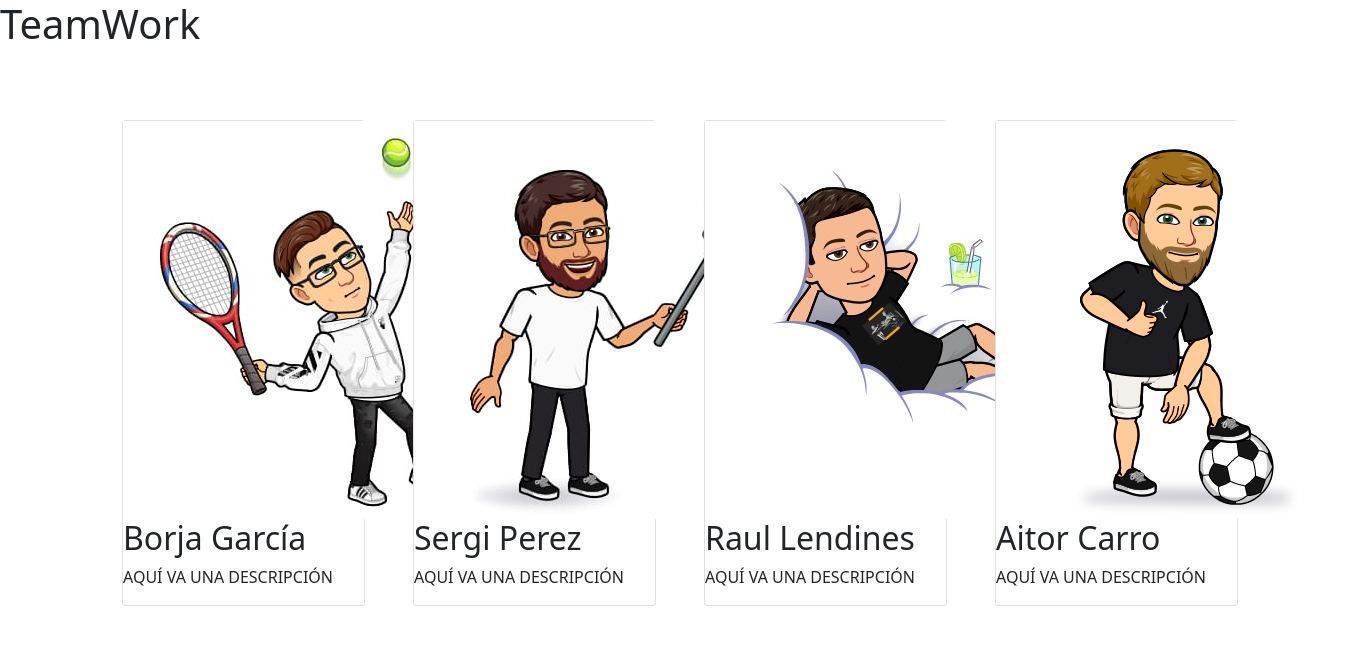
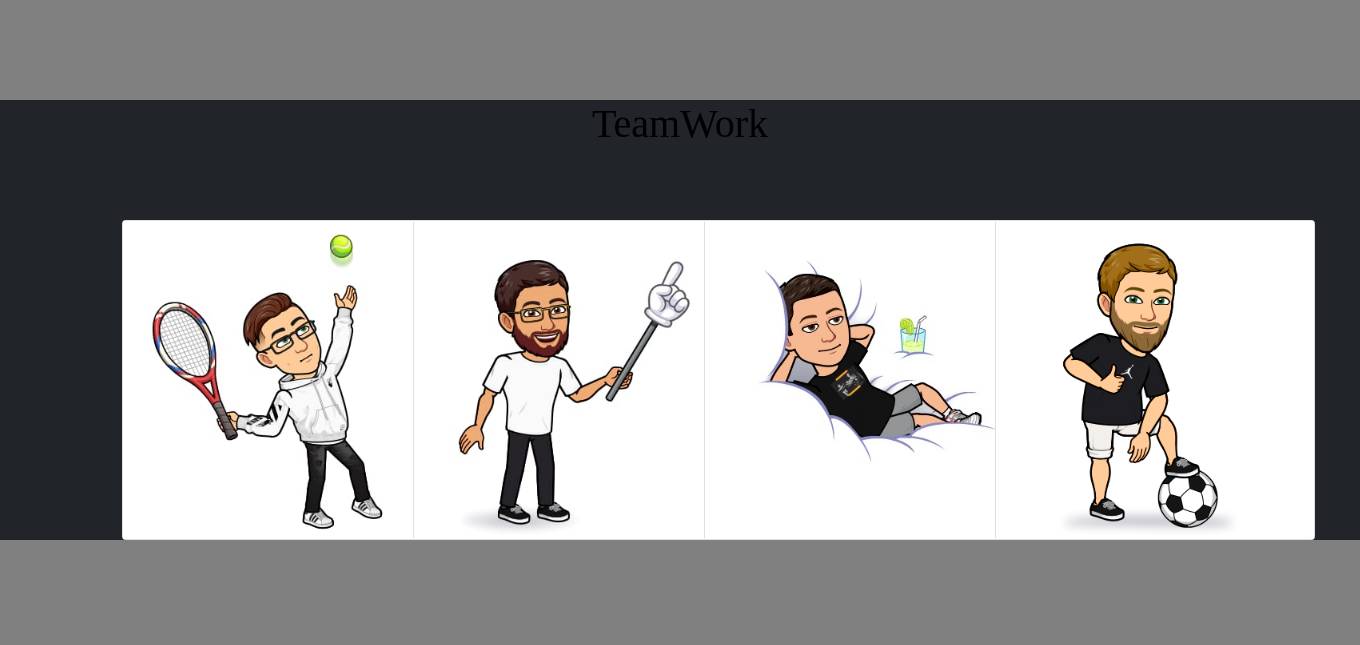
Before and after one commit to sergiJimenez/Project1.github.io, a PHP site: page /indexAboutUs.php in a window 1360 px wide; the page is wider, and only the part inside the window is pictured. Shown: the top 645 px of that part. Run offline with PHP 8.4, Linux system fonts and the light colour scheme; some libraries are stand-ins or nearby versions.

Commit message:
background

```diff
--- a/indexAboutUs.php
+++ b/indexAboutUs.php
@@ -1,32 +1,32 @@
 <!DOCTYPE html>
-<html lang="en">
+<html lang="es">
 
 <head>
     <meta charset="UTF-8">
     <meta http-equiv="X-UA-Compatible" content="IE=edge">
     <meta name="viewport" content="width=device-width, initial-scale=1.0">
-    <link href="https://cdn.jsdelivr.net/npm/bootstrap@5.1.3/dist/css/bootstrap.min.css" rel="stylesheet"
-        integrity="sha384-1BmE4kWBq78iYhFldvKuhfTAU6auU8tT94WrHftjDbrCEXSU1oBoqyl2QvZ6jIW3" crossorigin="anonymous">
-    <link rel="stylesheet" href="style.css">
+    <title>About Us</title>
+    <script src="https://cdn.jsdelivr.net/npm/@popperjs/core@2.10.2/dist/umd/popper.min.js" integrity="sha384-7+zCNj/IqJ95wo16oMtfsKbZ9ccEh31eOz1HGyDuCQ6wgnyJNSYdrPa03rtR1zdB" crossorigin="anonymous"></script>
+    <script src="https://cdn.jsdelivr.net/npm/bootstrap@5.1.3/dist/js/bootstrap.min.js" integrity="sha384-QJHtvGhmr9XOIpI6YVutG+2QOK9T+ZnN4kzFN1RtK3zEFEIsxhlmWl5/YESvpZ13" crossorigin="anonymous"></script>
+    <link href="https://cdn.jsdelivr.net/npm/bootstrap@5.1.3/dist/css/bootstrap.min.css" rel="stylesheet" integrity="sha384-1BmE4kWBq78iYhFldvKuhfTAU6auU8tT94WrHftjDbrCEXSU1oBoqyl2QvZ6jIW3" crossorigin="anonymous">
+    <link rel="stylesheet" href="style/styleAboutUs.css">
     <link rel="stylesheet" href="https://use.fontawesome.com/releases/v5.3.1/css/all.css">
     <script src="https://kit.fontawesome.com/27f55a2a2f.js" crossorigin="anonymous"></script>
-    <title>ABOUT US</title>
 </head>
 
 <body>
-
+    <div class="bg-dark">
         <h1 class="titulo">TeamWork</h1>
         <div class="container">
             <div class="row row-cols-1 row-cols-md-4 g-5 mt-4">
                 <div class="col">
                     <div class="card">
                         <div class="front">
-                        <img src="/media/borja.jpeg" alt="">
+                            <img src="media/borja.jpeg" alt="">
                         </div>
                         <div class="back">
                             <div class="back-content middle">
                                 <h2>Borja García</h2>
-                            <p>AQUÍ VA UNA DESCRIPCIÓN</p>
                             </div>
                         </div>
                     </div>
@@ -35,12 +35,11 @@
                 <div class="col">
                     <div class="card">
                         <div class="front">
-                        <img src="/media/sergi.jpeg" alt="">
+                            <img src="media/sergi.jpeg" alt="">
                         </div>
                         <div class="back">
                             <div class="back-content middle">
                                 <h2>Sergi Perez</h2>
-                            <p>AQUÍ VA UNA DESCRIPCIÓN</p>
                             </div>
                         </div>
                     </div>
@@ -49,12 +48,11 @@
                 <div class="col">
                     <div class="card">
                         <div class="front">
-                        <img src="/media/raul.jpeg" alt="">
+                            <img src="media/raul.jpeg" alt="">
                         </div>
                         <div class="back">
                             <div class="back-content middle">
                                 <h2>Raul Lendines</h2>
-                            <p>AQUÍ VA UNA DESCRIPCIÓN</p>
                             </div>
                         </div>
                     </div>
@@ -63,27 +61,18 @@
                 <div class="col">
                     <div class="card">
                         <div class="front">
-                        <img src="/media/aitor.png" alt="">
+                            <img src="media/aitor.png" alt="">
                         </div>
                         <div class="back">
                             <div class="back-content middle">
                                 <h2>Aitor Carro</h2>
-                            <p>AQUÍ VA UNA DESCRIPCIÓN</p>
                             </div>
                         </div>
                     </div>
                 </div>
             </div>
         </div>
-
-
+    </div>
 </body>
 
-<script src="https://cdn.jsdelivr.net/npm/@popperjs/core@2.10.2/dist/umd/popper.min.js"
-    integrity="sha384-7+zCNj/IqJ95wo16oMtfsKbZ9ccEh31eOz1HGyDuCQ6wgnyJNSYdrPa03rtR1zdB"
-    crossorigin="anonymous"></script>
-<script src="https://cdn.jsdelivr.net/npm/bootstrap@5.1.3/dist/js/bootstrap.min.js"
-    integrity="sha384-QJHtvGhmr9XOIpI6YVutG+2QOK9T+ZnN4kzFN1RtK3zEFEIsxhlmWl5/YESvpZ13"
-    crossorigin="anonymous"></script>
-
 </html>
--- a/style/styleAboutUs.css
+++ b/style/styleAboutUs.css
@@ -1,7 +1,8 @@
-    html, body {
+html,
+body {
   margin: 0;
   padding: 0;
-        background-color: chocolate;
+  background-color: grey;
   /* BACKGROUND COLOR PROVISIONAL, SE CAMBIARÁ CUÁNDO TENGAMOS LOS COLORES CLAROS */
 }
 
@@ -32,7 +33,7 @@
   position: absolute;
   top: 50%;
   left: 50%;
-        transform: translate(-50%,-50%);
+  transform: translate(-50%, -50%);
 }
 
 .card {
@@ -41,16 +42,17 @@
   height: 320px;
 }
 
-    .front,.back{
+.front,
+.back {
   width: 100%;
   height: 100%;
   overflow: hidden;
   backface-visibility: hidden;
   position: absolute;
-        transition: transform .3s linear;
+  transition: transform 0.3s linear;
 }
 
-    .front img{
+.front img {
   height: 100%;
 }
 
```
Lines whose indentation alone changed are shown as unchanged.
